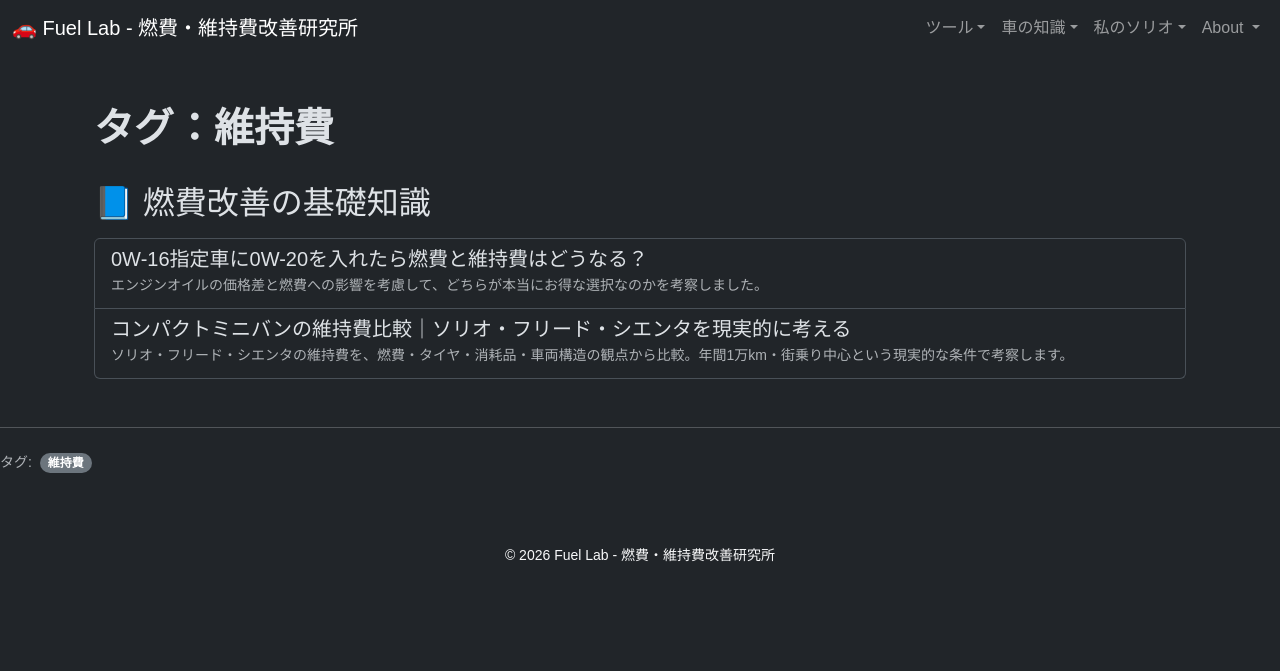
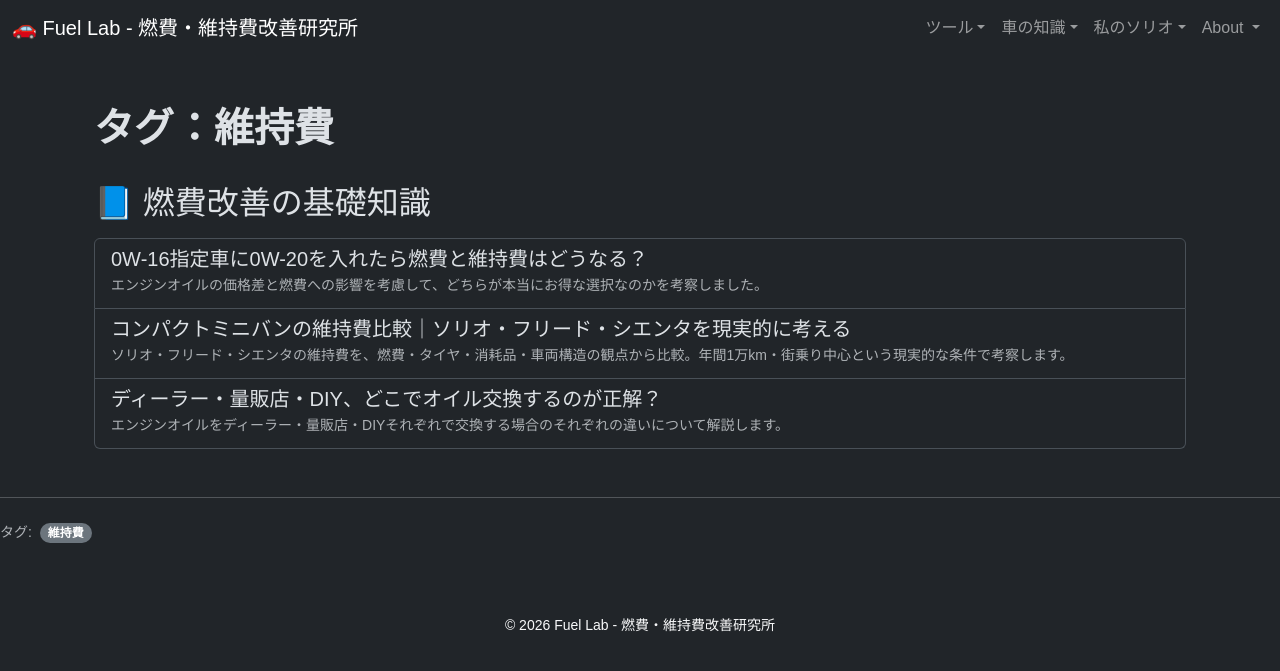
Before and after one commit to funyapar-org/fuel-lab, a Jekyll site: the page built from _tags/running-cost.md, in a window 1280 px wide. Shown: the top 671 px of the page. Built offline with Jekyll 4.4.1, drawn with Linux system fonts in a browser that asks for light colours.

Commit message:
engine-oil-where-change.md を更新

```diff
--- a/_knowledge/engine-oil-where-change.md
+++ b/_knowledge/engine-oil-where-change.md
@@ -2,12 +2,13 @@
 layout: default
 title: ディーラー・量販店・DIY、どこでオイル交換するのが正解？
 nav_title: エンジンオイル交換の場所
+description: エンジンオイルをディーラー・量販店・DIYそれぞれで交換する場合のそれぞれの違いについて解説します。
 tags:
-  - エンジンオイル
-  - オイル交換
-  - ディーラー
-  - DIY整備
-  - 維持費
+  - engine-oil
+  - oil-change
+  - dealer
+  - diy-maintenance
+  - running-cost
 ---
 
 <div class="container my-5">
```
